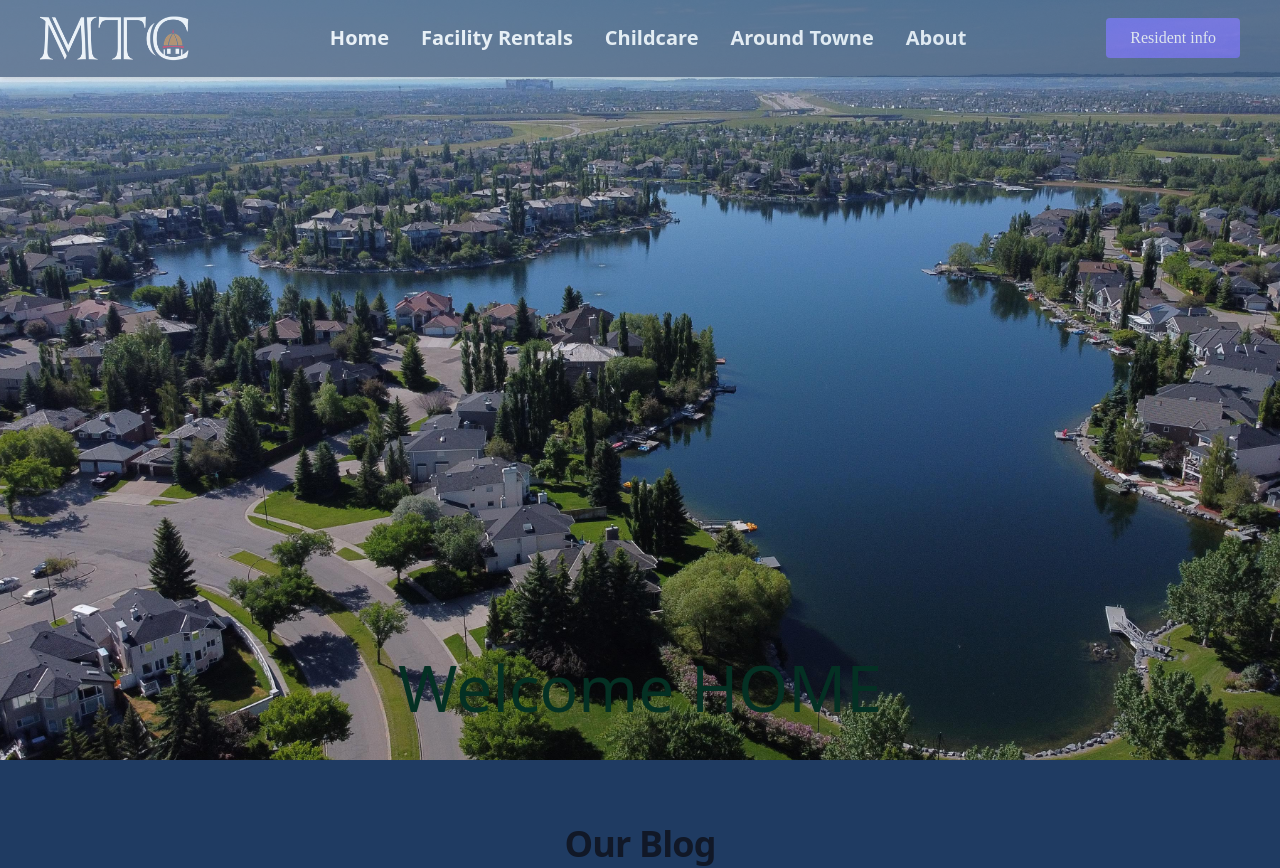
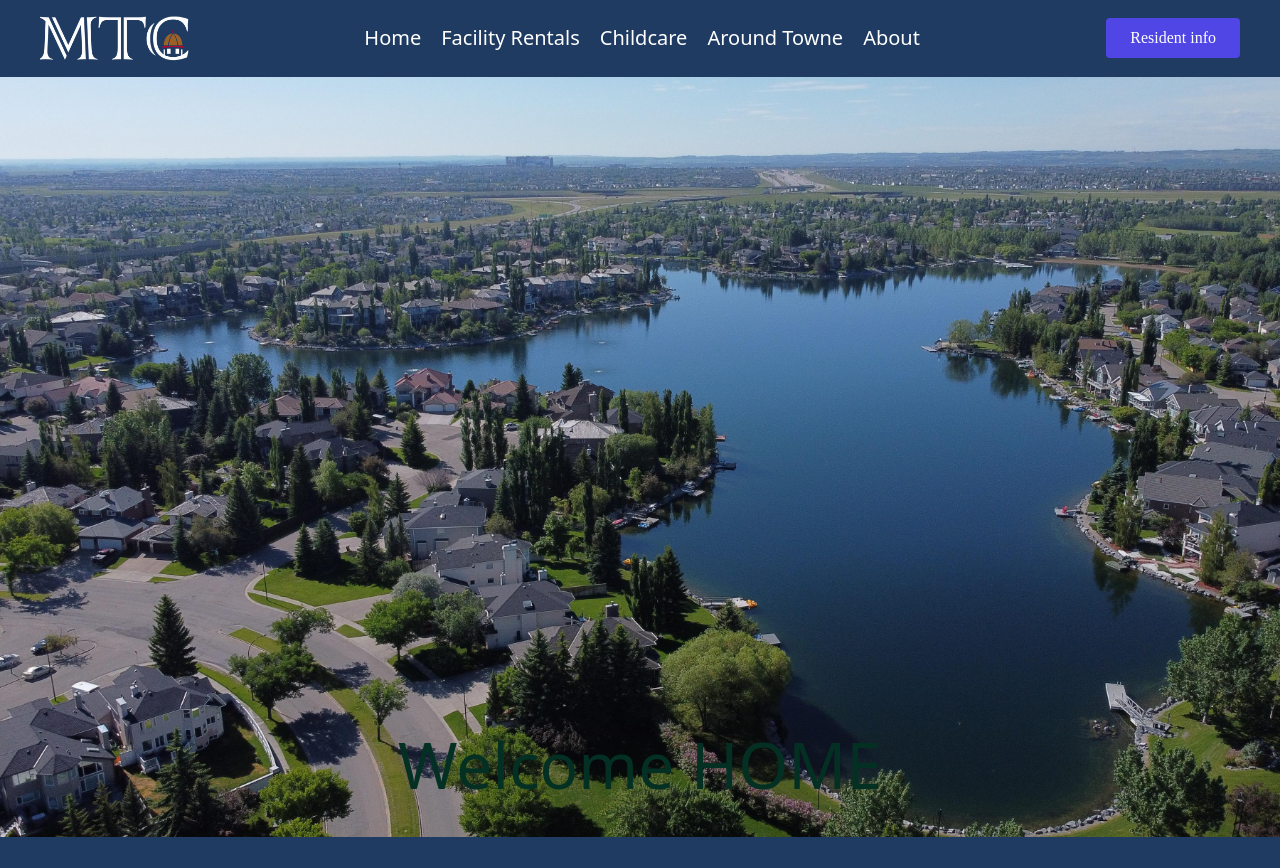
Before and after one commit to Kaleb-cpu/MTC-Official, a React (Vite) app: page / in a window 1280 px wide. Shown: the top 868 px of the page. Built offline with nearby package versions, Linux system fonts and the light colour scheme.

Commit message:
routing created

```diff
--- a/src/App.tsx
+++ b/src/App.tsx
@@ -1,18 +1,32 @@
+import ReactDOM from "react-dom/client";
+import { BrowserRouter, Routes, Route } from "react-router-dom";
+
 import Nav from './pages/components/sections/Navbar'
 import Home from './pages/Home'
+import About from './pages/About'
+import AroundTowne from './pages/Around Towne';
+import ChildCare from './pages/Childcare';
+import FacilityRentals from './pages/Facility Rentals';
+import PageNotFound from './pages/PageNotFound';
 
 
 
-function App() {
+export default function App() {
   return (
-      <>
-          <div className="App">
-              <Nav/>
-              <Home/>
-              <hr/>
-
-          </div>
-      </>
+      <BrowserRouter>
+    <Routes>
+      <Route path="/" element={<Nav />}>
+        <Route index element={<Home />} />
+        <Route path="FacilityRentals" element={<FacilityRentals />} />
+        <Route path="Childcare" element={<ChildCare />} />
+        <Route path="AroundTowne" element={<AroundTowne />} />
+        <Route path="About" element={<About />} />
+        <Route path="*" element={<PageNotFound />} />
+      </Route>
+    </Routes>
+  </BrowserRouter>
       );
   }
-      export default App;
+
+  const root = ReactDOM.createRoot(document.getElementById('root'));
+root.render(<App />);
--- a/src/pages/components/sections/Navbar.tsx
+++ b/src/pages/components/sections/Navbar.tsx
@@ -2,22 +2,20 @@ import { useState } from 'react'
 import Button from './Button';
 import logo from '/media/Logo.png';
 import '../../../assets/css files/App.css'
+import { Outlet, Link } from "react-router-dom";
 
-const navStyle = {
-  opacity: .6
 
-}
 const Nav = () => {
-    let Links =[
-      {name:"Home",link:"/"},
-      {name:"Facility Rentals",link:"/"},
-      {name:"Childcare",link:"/"},
-      {name:"Around Towne",link:"/"},
-      {name:"About",link:"/"},
+    let links =[
+      {name:"Home",  to:"/"},
+      {name:"Facility Rentals", to:"/FacilityRentals"},
+      {name:"Childcare", to:"/Childcare"},
+      {name:"Around Towne", to:"/AroundTowne"},
+      {name:"About", to:"/About"},
     ];
     let [open,setOpen]=useState(false);
   return (
-    <div style={navStyle} className='shadow-md w-full fixed top-0 left-0'>
+    <div className='w-full top-0 left-0'>
       <div className='primary-background md:flex items-center justify-between py-4 md:px-10 px-7'>
       <div className=''>
         <img src={logo} className="App-logo" width={150} alt="logo" />
@@ -27,19 +25,15 @@ const Nav = () => {
       {/* <ion-icon name={open ? 'close':'menu'}></ion-icon> */}
       </div>
 
-      <ul className={`md:flex md:items-center md:pb-0 pb-12 absolute md:static text-white md:z-auto z-[-1] left-0 w-full md:w-auto md:pl-0 pl-9 transition-all duration-500 ease-in ${open ? 'top-20 ':'top-[-490px]'}`}>
-        {
-          Links.map((link)=>(
-            <li key={link.name} className='md:ml-8 text-xl md:my-0 my-7'>
-              <a href={link.link} className='font-bold hover:text-gray-400 duration-500'>{link.name}</a>
-            </li>
-          ))
-        }
-      </ul>
+
+      <div>
+         {links.map(link => (<Link to={link.to} className='pl-5 text-xl text-white'>{link.name}</Link> ))}
+      </div>
         <Button>
           Resident info
         </Button>
       </div>
+      <Outlet />
     </div>
   )
 }
```
